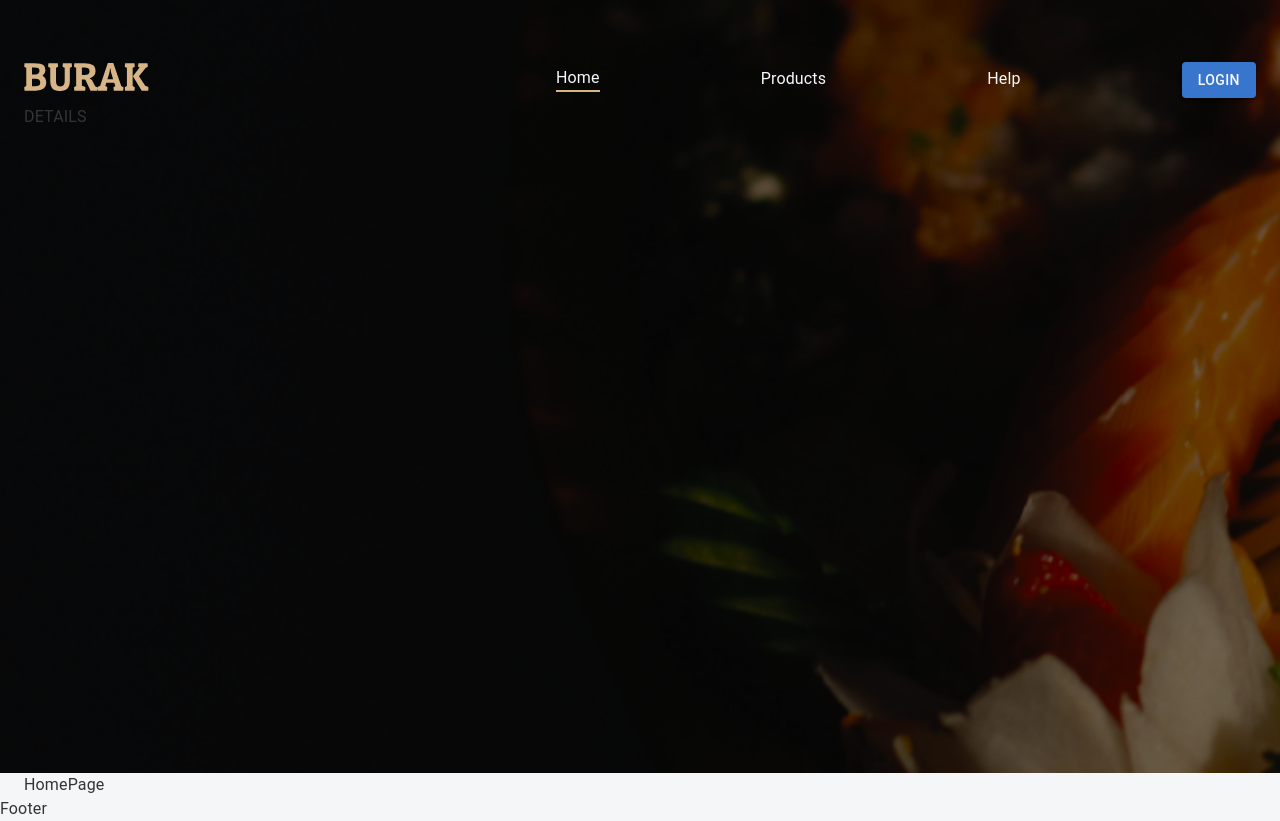
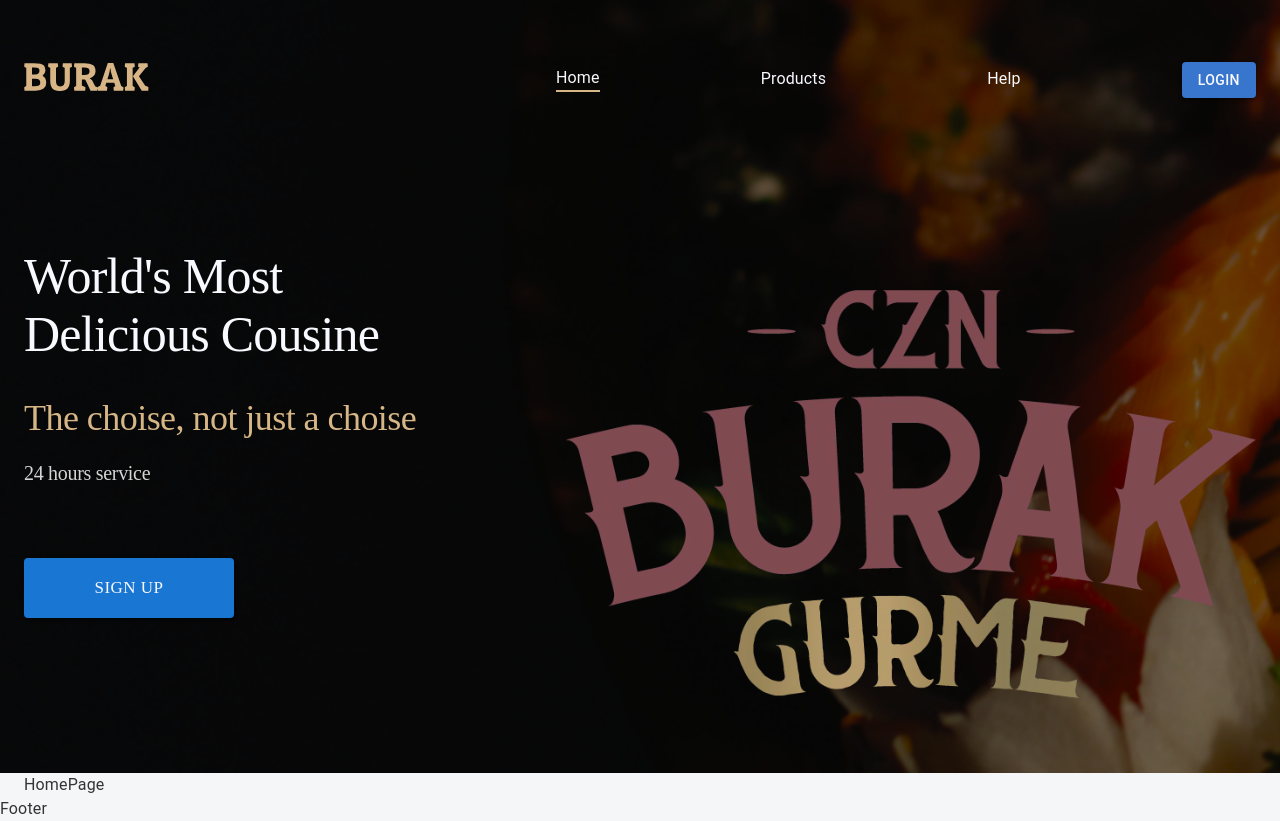
Before and after one commit to Magnus-ghub/kofello-react, a React (Create React App) app: page / in a window 1280 px wide. Built offline with nearby package versions, Linux system fonts and the light colour scheme.

Commit message:
fix: modify homeNavbar header component

```diff
--- a/src/app/components/headers/HomeNavbar.tsx
+++ b/src/app/components/headers/HomeNavbar.tsx
@@ -50,7 +50,27 @@ export function HomeNavbar() {
                         )}
                    </Stack>
             </Stack>
-            <Stack>DETAILS</Stack>
+            <Stack className={"header-frame"}>
+                <Stack className={"detail"}>
+                    <Box className={"head-main-txt"}>
+                        World's Most Delicious Cousine
+                    </Box>
+                    <Box className={"wel-txt"}>
+                        The choise, not just a choise
+                    </Box>
+                    <Box className={"service-txt"}>24 hours service</Box>
+                    <Box className={"signup"}>
+                        {!authMember ? (
+                            <Button variant={"contained"} className="signup-button">
+                                SIGN UP
+                            </Button>
+                        ) : null}
+                    </Box>
+                </Stack>
+                <Box className={"logo-frame"}>
+                    <div className={"logo-img"}></div>
+                </Box>
+            </Stack>
         </Container>
       </div>
     );
--- a/src/css/navbar.css
+++ b/src/css/navbar.css
@@ -74,3 +74,87 @@
 .home-navbar div.hover-line::after {
     transform-origin: 0% 50%;
 }
+
+.home-navbar .navbar-container .header-frame {
+    margin-top: 142px;
+    height: 462px;
+    display: flex;
+    flex-direction: row;
+    justify-content: space-between;
+}
+
+.home-navbar .navbar-container .header-frame .detail {
+    width: 510px;
+    display: flex;
+    flex-direction: column;
+}
+
+.home-navbar .navbar-container .header-frame .detail .head-main-txt {
+    width: 450px;
+    height: 150px;
+    font-family: "Roboto Serif";
+    font-size: 50px;
+    font-style: normal;
+    font-weight: 500;
+    line-height: normal;
+    letter-spacing: -0.75px;
+    color: #f8f8ff;
+}
+
+.home-navbar .navbar-container .header-frame .detail .wel-txt {
+    width: 510px;
+    height: 42px;
+    font-family: "Roboto Serif";
+    font-size: 36px;
+    font-style: normal;
+    font-weight: 400;
+    line-height: normal;
+    letter-spacing: -0.54px;
+    color: #d7b686;
+}
+
+.home-navbar .navbar-container .header-frame .detail .service-txt {
+    margin-top: 23px;
+    width: 153px;
+    height: 23px;
+    font-family: "Roboto Serif";
+    font-size: 20px;
+    font-style: normal;
+    font-weight: 400;
+    line-height: normal;
+    letter-spacing: -0.3px;
+    color: #d5d5d5;
+}
+
+.home-navbar .navbar-container .detail .signup {
+    margin-top: 73px;
+}
+
+.home-navbar .navbar-container .detail .signup .signup-button {
+    width: 210px;
+    height: 60px;
+    border-radius: 4px;
+    background: #1976d2;
+    text-align: center;
+    font-family: Poppins;
+    font-size: 17px;
+    font-style: normal;
+    font-weight: 400;
+    line-height: normal;
+    color: #f8f8ff;
+}
+
+.home-navbar .navbar-container .logo-frame {
+    margin-top: 43px;
+    width: 690px;
+    height: 419px;
+}
+
+.home-navbar .navbar-container .logo-frame .logo-img {
+    width: 100%;
+    height: 100%;
+    background: url("/public/img/logo.webp");
+    background-size: contain;
+    background-repeat: no-repeat;
+    filter: invert(25%);
+}
```
